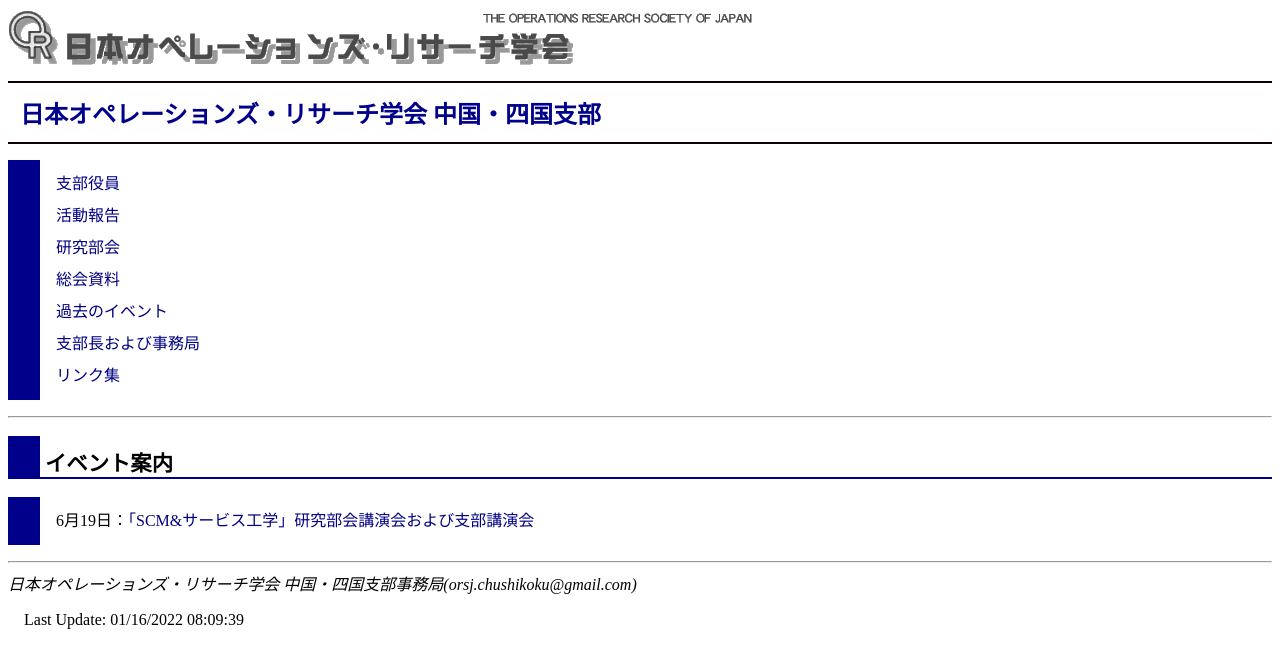
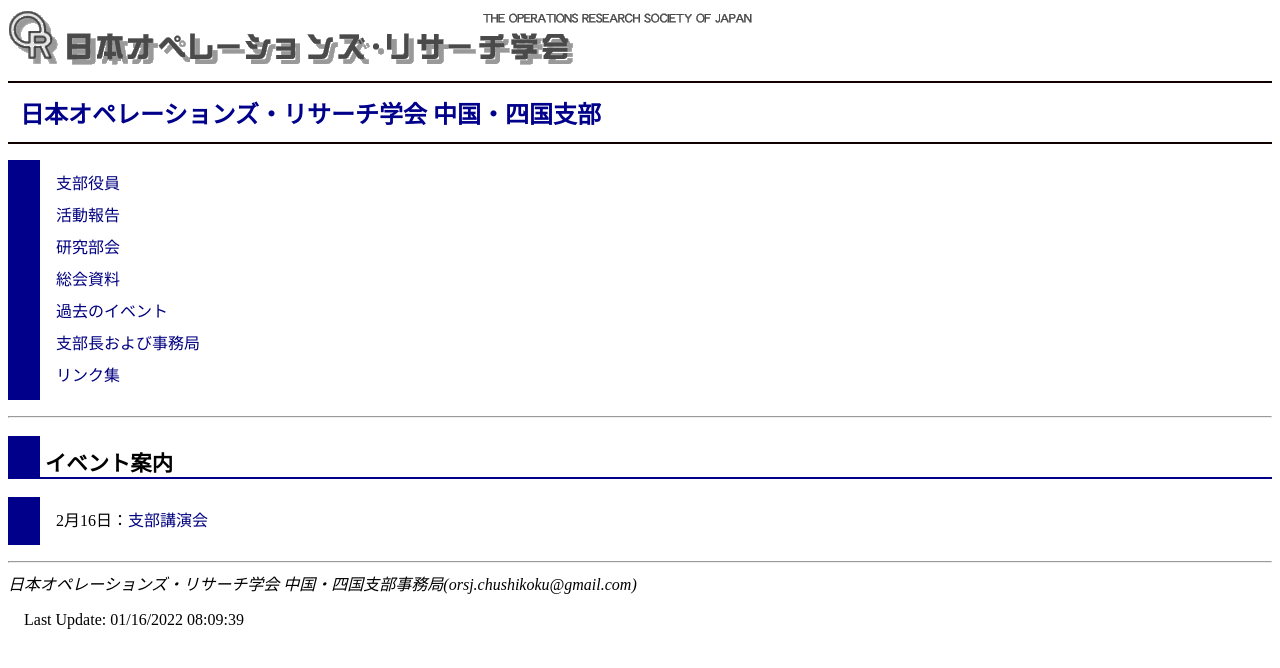
Before and after one commit to orsj-cs/orsj-cs.github.io, a Jekyll site: the page built from index.html, in a window 1280 px wide. Shown: the top 668 px of the page. Built offline with Jekyll 4.4.1, drawn with Linux system fonts in a browser that asks for light colours.

Commit message:
Update index.html

```diff
--- a/index.html
+++ b/index.html
@@ -17,5 +17,5 @@ title: 日本オペレーションズ・リサーチ学会 中国・四国支部
 <h2>イベント案内</h2>
 
 <ul>
-    <li>6月19日：<a href="event/20210619.html">「SCM&amp;サービス工学」研究部会講演会および支部講演会</a></li>
+    <li>2月16日：<a href="https://orsj.org/?p=4005">支部講演会</a></li>
 </ul>
```
